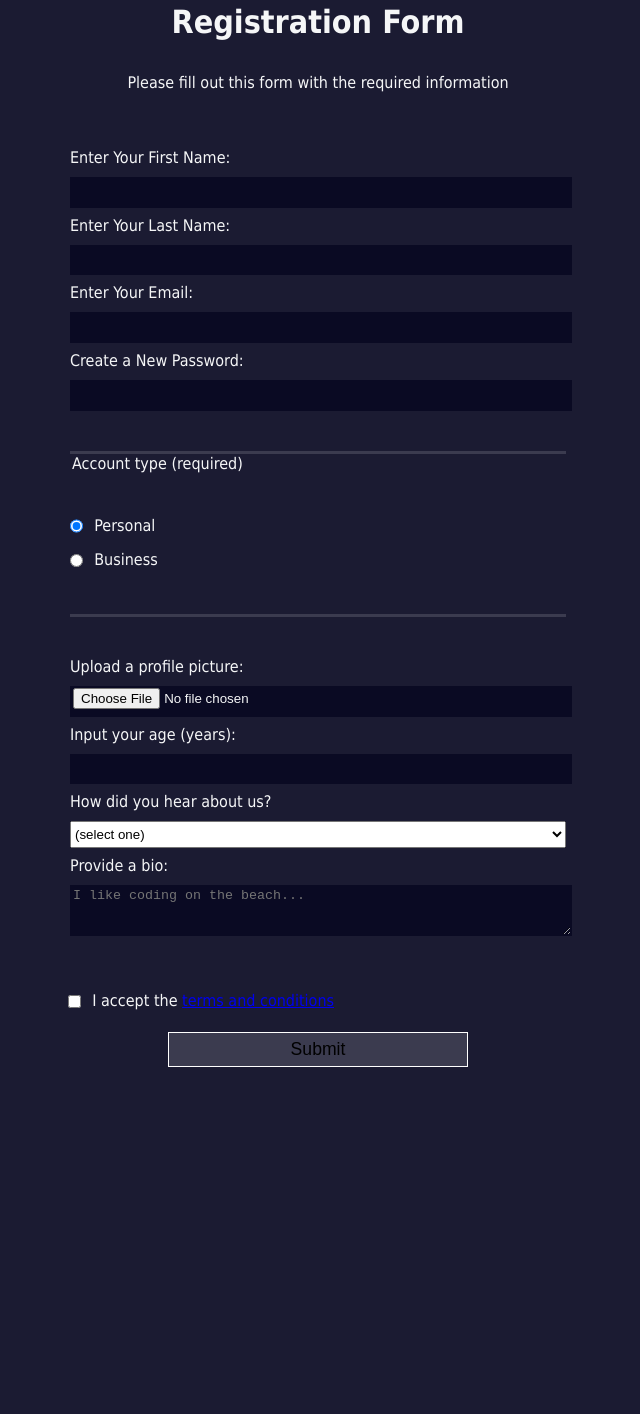
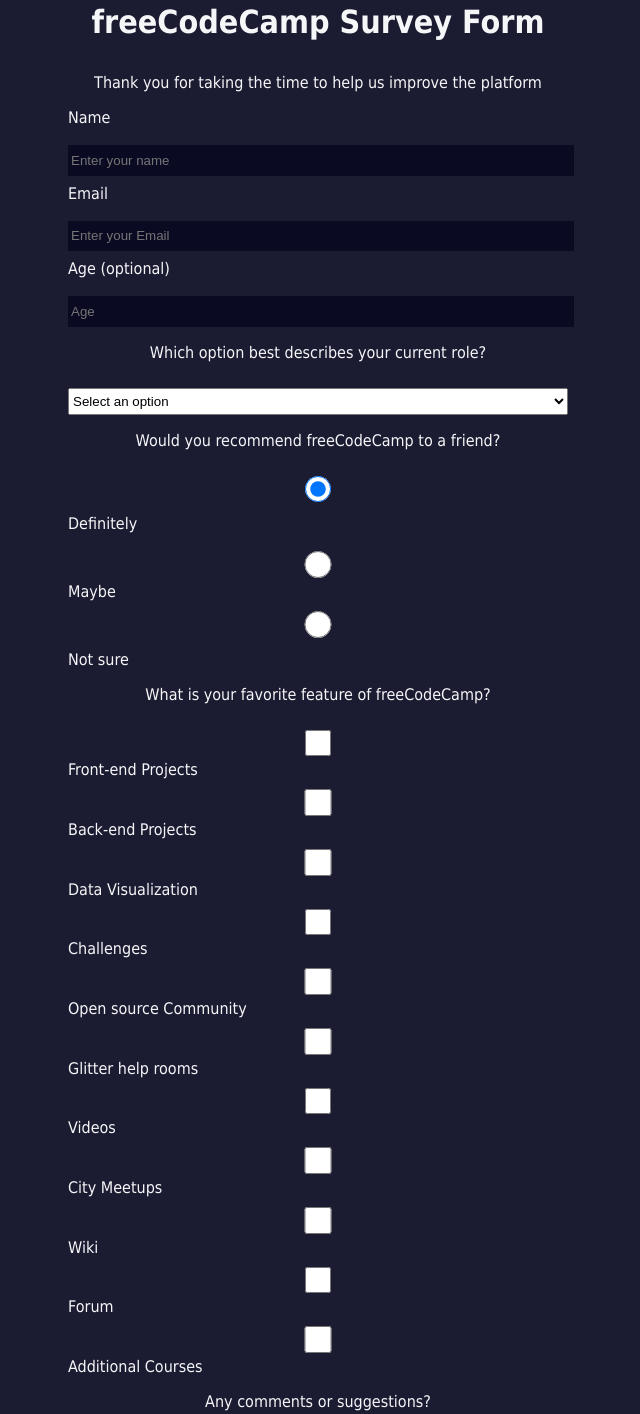
Before and after one commit to SamWCodes/SurveyForm, a plain HTML site: page index.html in a window 1280 px wide. Shown: the part 29-1443 px from the top of the page, without its empty margins (322-962 px from the left). Before the commit the page ends 1146 px from the top, so only its background shows below. Drawn offline with Linux system fonts and the light colour scheme.

Commit message:
Update HTML

```diff
--- a/index.html
+++ b/index.html
@@ -2,44 +2,51 @@
 <html lang="en">
   <head>
     <meta charset="UTF-8">
-    <title>Registration Form</title>
-    <link rel="stylesheet" href="styles.css" />
+    <meta name="viewport" content="width=device-width, initial-scale=1.0">
+    <meta http-equiv="X-UA-Compatible" content="ie=edge">
+    <title>Survey Form</title>
+    <link rel="stylesheet" href="styles.css">
   </head>
   <body>
-    <h1>Registration Form</h1>
-    <p>Please fill out this form with the required information</p>
-    <form method="post" action='https://register-demo.freecodecamp.org'>
-      <fieldset>
-        <label for="first-name">Enter Your First Name: <input id="first-name" name="first-name" type="text" required /></label>
-        <label for="last-name">Enter Your Last Name: <input id="last-name" name="last-name" type="text" required /></label>
-        <label for="email">Enter Your Email: <input id="email" name="email" type="email" required /></label>
-        <label for="new-password">Create a New Password: <input id="new-password" name="new-password" type="password" pattern="[a-z0-5]{8,}" required /></label>
-      </fieldset>
-      <fieldset>
-        <legend>Account type (required)</legend>
-        <label for="personal-account"><input id="personal-account" type="radio" name="account-type" class="inline" checked /> Personal</label>
-        <label for="business-account"><input id="business-account" type="radio" name="account-type" class="inline" /> Business</label>
-      </fieldset>
-      <fieldset>
-        <label for="profile-picture">Upload a profile picture: <input id="profile-picture" type="file" name="file" /></label>
-        <label for="age">Input your age (years): <input id="age" type="number" name="age" min="13" max="120" /></label>
-        <label for="referrer">How did you hear about us?
-          <select id="referrer" name="referrer">
-            <option value="">(select one)</option>
-            <option value="1">freeCodeCamp News</option>
-            <option value="2">freeCodeCamp YouTube Channel</option>
-            <option value="3">freeCodeCamp Forum</option>
-            <option value="4">Other</option>
-          </select>
-        </label>
-        <label for="bio">Provide a bio:
-          <textarea id="bio" name="bio" rows="3" cols="30" placeholder="I like coding on the beach..."></textarea>
-        </label>
-      </fieldset>
-      <label for="terms-and-conditions">
-        <input class="inline" id="terms-and-conditions" type="checkbox" required name="terms-and-conditions" /> I accept the <a href="https://www.freecodecamp.org/news/terms-of-service/">terms and conditions</a>
-      </label>
-      <input type="submit" value="Submit" />
-    </form>
-  </body>
+<h1 id="title">freeCodeCamp Survey Form</h1>
+<p id="description">Thank you for taking the time to help us improve the platform</p>
+<form id="survey-form">
+  <label for="name-label" id="name-label">Name</label>
+  <input id="name" type="text" required placeholder="Enter your name">
+  <label for="email-label" id="email-label">Email</label>
+  <input id="email" type="email" required placeholder="Enter your Email">
+  <label for="number-label" id="number-label">Age (optional)</label>
+  <input id="number" type="number" min="5" max="25" placeholder="Age">
+  <p>Which option best describes your current role?</p>
+  <select id="dropdown">
+    <option>Select an option</option>
+    <option>Student</option>
+    <option>Full Time Job</option>
+    <option>Full Time Learner</option>
+    <option>Prefer not to say</option>
+    <option>Other</option>
+  </select>
+  <p>Would you recommend freeCodeCamp to a friend?</p>
+  <input type="radio" id="definitely" name="radio" value="definitely" checked>
+  <label for="definitely">Definitely</label>
+  <input type="radio" id="maybe" name="radio" value="maybe>
+  <label for="maybe">Maybe</label>
+  <input type="radio" id="not-sure" name="radio" value="not-sure">
+  <label for="not-sure">Not sure</label>
+  <p>What is your favorite feature of freeCodeCamp?</p>
+  <input type="checkbox" value="front-end-projects">Front-end Projects</input>
+  <input type="checkbox" value="back-end projects">Back-end Projects</input>
+  <input type="checkbox" value="data-visualization">Data Visualization</input>
+  <input type="checkbox" value="Challenges">Challenges</input>
+  <input type="checkbox" value="Open-source-community">Open source Community</input>
+  <input type="checkbox" value="glitter-help-rooms">Glitter help rooms</input>
+  <input type="checkbox" value="videos">Videos</input>
+  <input type="checkbox" value="city-meetups">City Meetups</input>
+  <input type="checkbox" value="wiki">Wiki</input>
+  <input type="checkbox" value="forum">Forum</input>
+  <input type="checkbox" value="additional-courses">Additional Courses</input>
+  <p>Any comments or suggestions?</p>
+  <textarea>Enter your comment here...</textarea>
+  <input type="submit" id="submit"></input>
+</body>
 </html>
```
